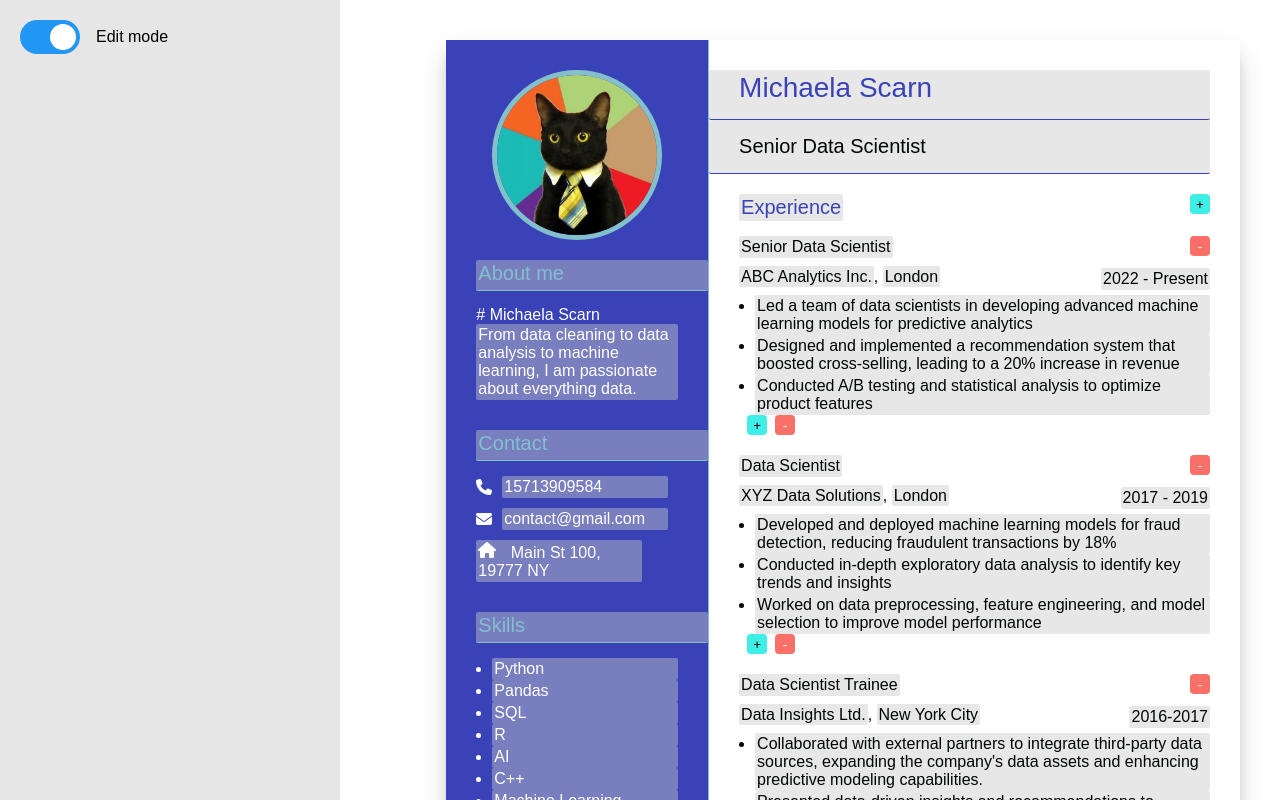
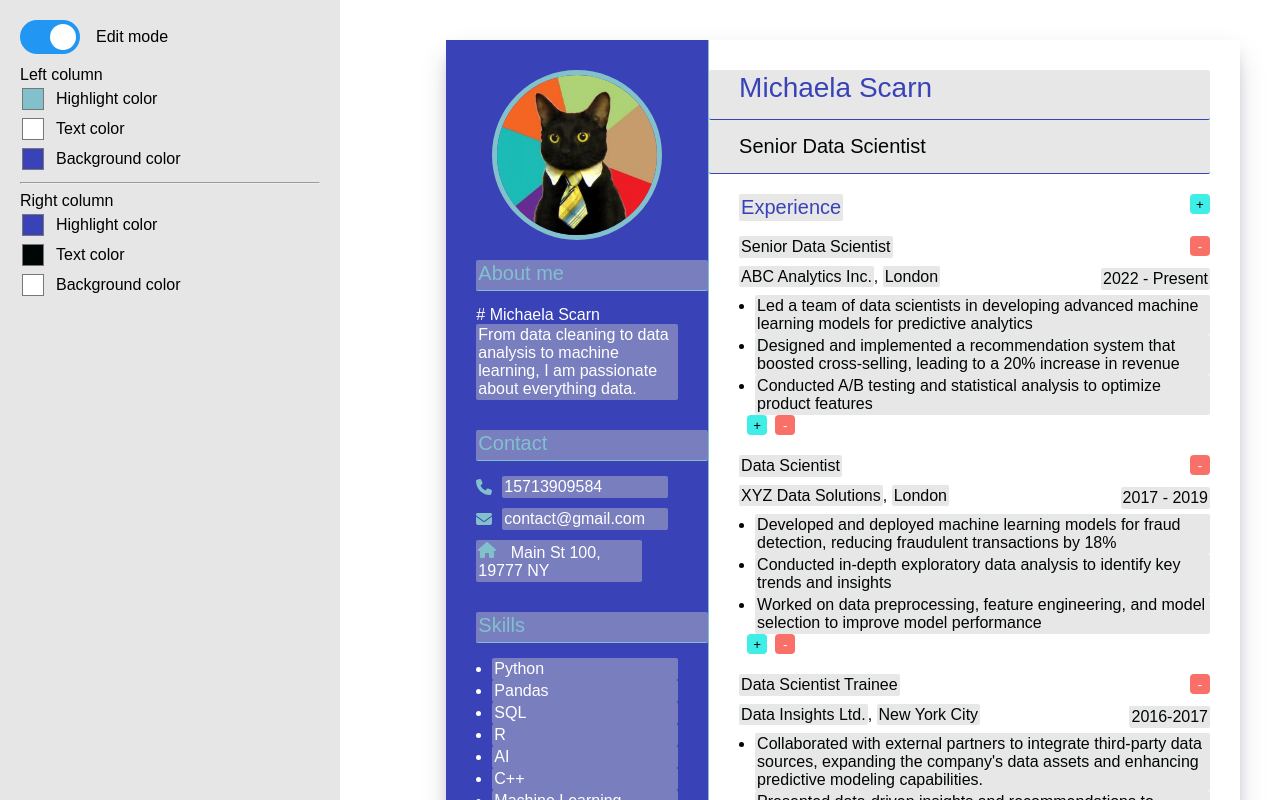
Before and after one commit to gervais-amoah/resume-builder, a Vue app: page / in a window 1280 px wide. Shown: the top 800 px of the page. Built offline with nearby package versions, Linux system fonts and the light colour scheme.

Commit message:
Make colors customizable

```diff
--- a/src/App.vue
+++ b/src/App.vue
@@ -1,11 +1,36 @@
 <script setup>
-import { ref } from 'vue'
+import { computed, ref } from 'vue'
 import ResumeSection from '@/components/ResumeSection.vue'
 import SectionHeadline from '@/components/SectionHeadline.vue'
 import ContactInfo from '@/components/ContactInfo.vue'
 import EditButtons from '@/components/EditButtons.vue'
 import EditToggle from '@/components/EditToggle.vue'
 import SidebarMenu from '@/components/SidebarMenu.vue'
+import ColorInput from './components/ColorInput.vue'
+
+const colors = ref({
+  left: {
+    highlight: '#82c0cc',
+    text: '#ffffff',
+    background: '#3943b7'
+  },
+  right: {
+    highlight: '#3943b7',
+    text: '#000505',
+    background: '#ffffff'
+  }
+})
+
+const cssVariables = computed(() => {
+  return {
+    '--highlight-color-left': colors.value.left.highlight,
+    '--background-color-left': colors.value.left.background,
+    '--text-color-left': colors.value.left.text,
+    '--highlight-color-right': colors.value.right.highlight,
+    '--background-color-right': colors.value.right.background,
+    '--text-color-right': colors.value.right.text
+  }
+})
 
 const personnalInfo = ref({
   name: 'Michaela Scarn',
@@ -167,9 +192,42 @@ const editModeToggled = (isChecked) => {
   <main class="container">
     <SidebarMenu>
       <EditToggle @edit-mode-toggled="editModeToggled" />
+      <div>Left column</div>
+      <ColorInput
+        label="Highlight color"
+        :default-color="colors.left.highlight"
+        @color-changed="(event) => (colors.left.highlight = event)"
+      />
+      <ColorInput
+        :default-color="colors.left.text"
+        label="Text color"
+        @color-changed="(event) => (colors.left.text = event)"
+      />
+      <ColorInput
+        :default-color="colors.left.background"
+        label="Background color"
+        @color-changed="(event) => (colors.left.background = event)"
+      />
+      <hr />
+      <div>Right column</div>
+      <ColorInput
+        :default-color="colors.right.highlight"
+        label="Highlight color"
+        @color-changed="(event) => (colors.right.highlight = event)"
+      />
+      <ColorInput
+        :default-color="colors.right.text"
+        label="Text color"
+        @color-changed="(event) => (colors.right.text = event)"
+      />
+      <ColorInput
+        :default-color="colors.right.background"
+        label="Background color"
+        @color-changed="(event) => (colors.right.background = event)"
+      />
     </SidebarMenu>
 
-    <div id="resume" class="d-flex" :class="{ 'edit-off': !editing }">
+    <div id="resume" class="d-flex" :class="{ 'edit-off': !editing }" :style="cssVariables">
       <div class="left-col">
         <ResumeSection>
           <img :src="imageUrl" class="profile-pic" alt="profile picture" />
@@ -195,6 +253,7 @@ const editModeToggled = (isChecked) => {
           <ContactInfo
             :editing="editing"
             :contact="contact"
+            :icon-color="colors.left.highlight"
             @edit="(val, key) => updateContact(val, key)"
           />
         </ResumeSection>
--- /dev/null
+++ b/src/components/ColorInput.vue
@@ -0,0 +1,42 @@
+<script setup>
+defineProps({
+  label: {
+    type: String,
+    default: 'Choose a color'
+  },
+  defaultColor: {
+    type: String
+  }
+})
+
+defineEmits(['colorChanged'])
+</script>
+
+<template>
+  <div class="wrapper">
+    <input
+      type="color"
+      :value="defaultColor"
+      class="color-picker"
+      @input="$emit('colorChanged', $event.target.value)"
+    />
+    <label>
+      {{ label }}
+    </label>
+  </div>
+</template>
+
+<style scoped>
+.wrapper {
+  display: flex;
+  align-items: center;
+}
+.color-picker {
+  margin-right: 10px;
+  width: 26px; /* offset strange height, width difference */
+  height: 30px;
+  padding: 0;
+  border: none;
+  background: transparent;
+}
+</style>
--- a/src/components/ContactInfo.vue
+++ b/src/components/ContactInfo.vue
@@ -4,6 +4,10 @@ const { contact } = defineProps({
   editing: {
     type: Boolean,
     required: true
+  },
+  iconColor: {
+    type: String,
+    default: '#fff'
   }
 })
 const emit = defineEmits(['edit'])
@@ -20,7 +24,7 @@ const updateContact = (event, key) => {
         xmlns="http://www.w3.org/2000/svg"
         height="16"
         width="16"
-        fill="#fff"
+        :fill="iconColor"
         viewBox="0 0 512 512"
       >
         <!--!Font Awesome Free 6.5.1 by @fontawesome - https://fontawesome.com License - https://fontawesome.com/license/free Copyright 2023 Fonticons, Inc. -->
@@ -38,7 +42,7 @@ const updateContact = (event, key) => {
         xmlns="http://www.w3.org/2000/svg"
         height="16"
         width="16"
-        fill="#fff"
+        :fill="iconColor"
         viewBox="0 0 512 512"
       >
         <!--!Font Awesome Free 6.5.1 by @fontawesome - https://fontawesome.com License - https://fontawesome.com/license/free Copyright 2023 Fonticons, Inc. -->
@@ -56,7 +60,7 @@ const updateContact = (event, key) => {
           xmlns="http://www.w3.org/2000/svg"
           height="16"
           width="18"
-          fill="#fff"
+          :fill="iconColor"
           viewBox="0 0 576 512"
         >
           <!--!Font Awesome Free 6.5.1 by @fontawesome - https://fontawesome.com License - https://fontawesome.com/license/free Copyright 2023 Fonticons, Inc. -->
```
